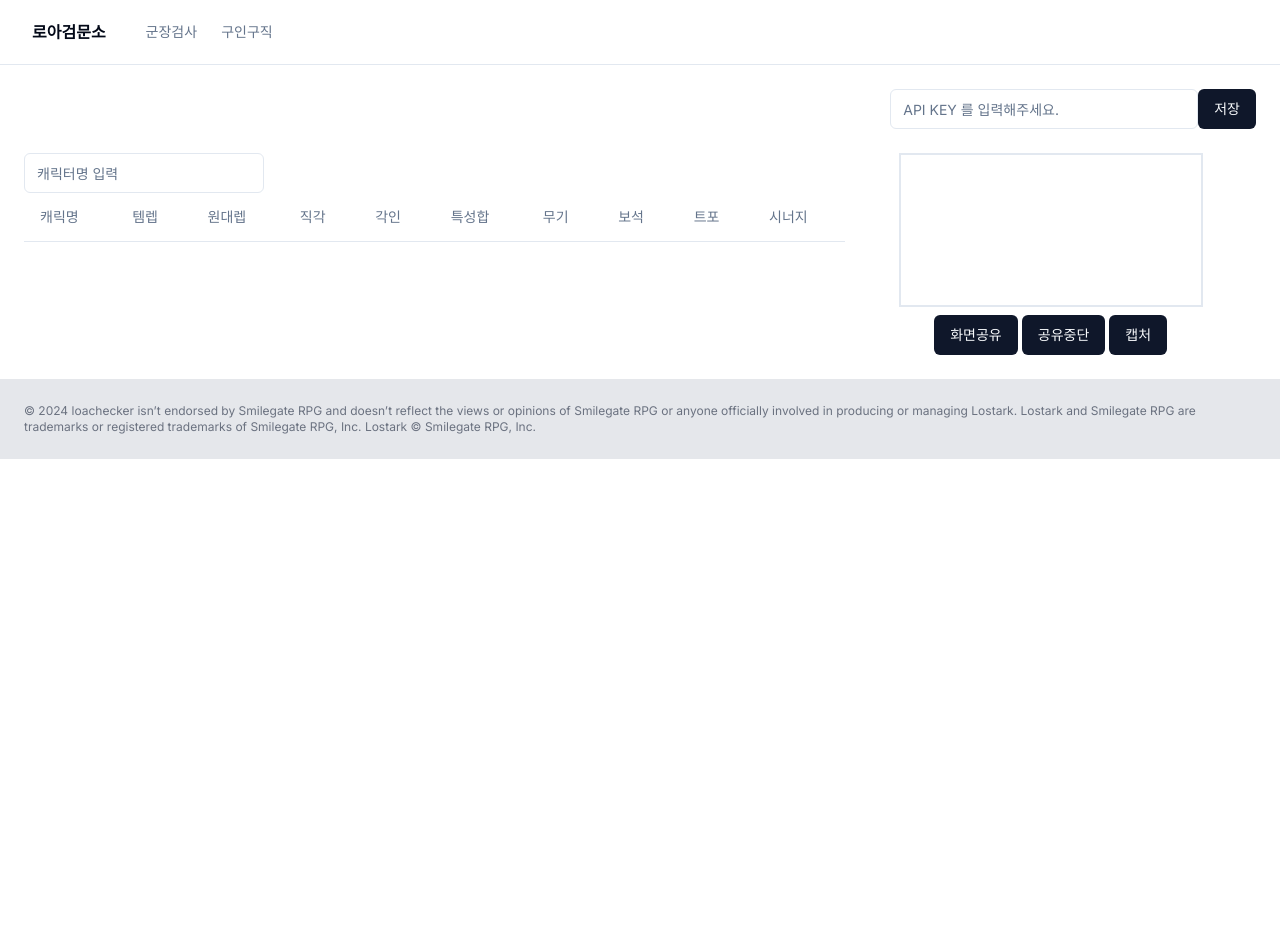
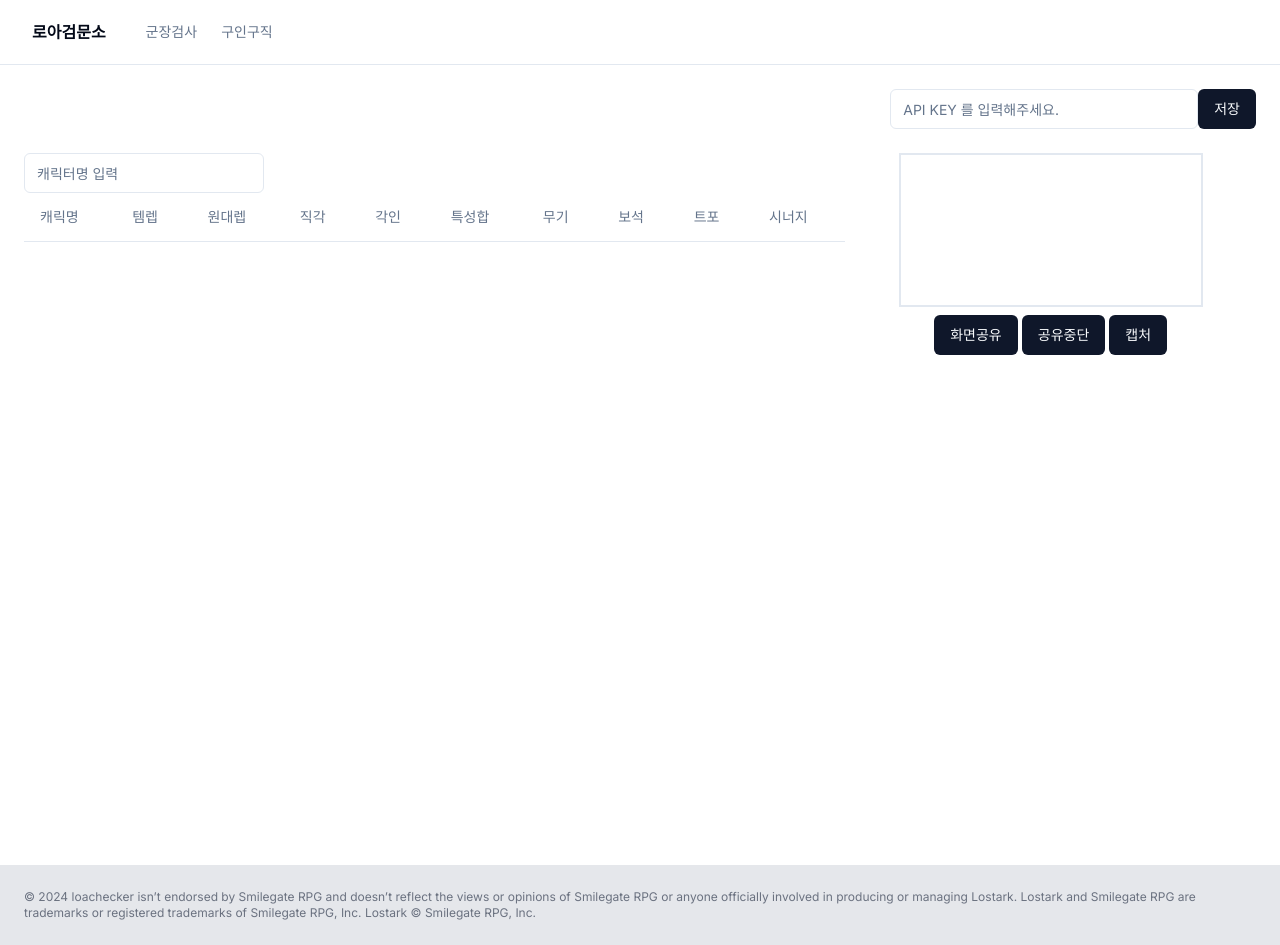
Before and after one commit to San-Goon/loa-checkpoint, a Next.js app: page / in a window 1280 px wide. Before the commit the page ends 800 px from the top, so only its background shows below. Built offline with nearby package versions, Linux system fonts and the light colour scheme.

Commit message:
feat: grow body to 100vh

```diff
--- a/src/app/layout.tsx
+++ b/src/app/layout.tsx
@@ -30,7 +30,7 @@ export default function RootLayout({
         >
           <RQProvider>
             <Header />
-            {children}
+            <div className="h-screen">{children}</div>
             <Footer />
           </RQProvider>
         </ThemeProvider>
```
